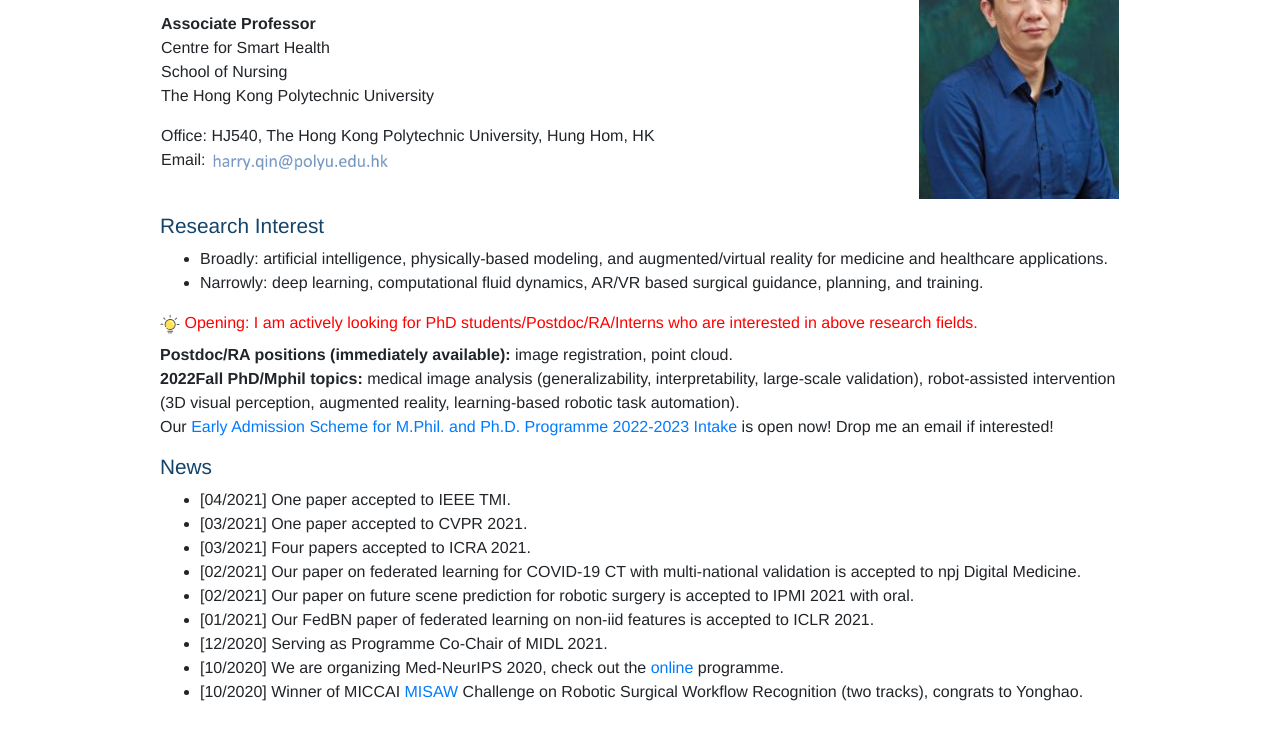
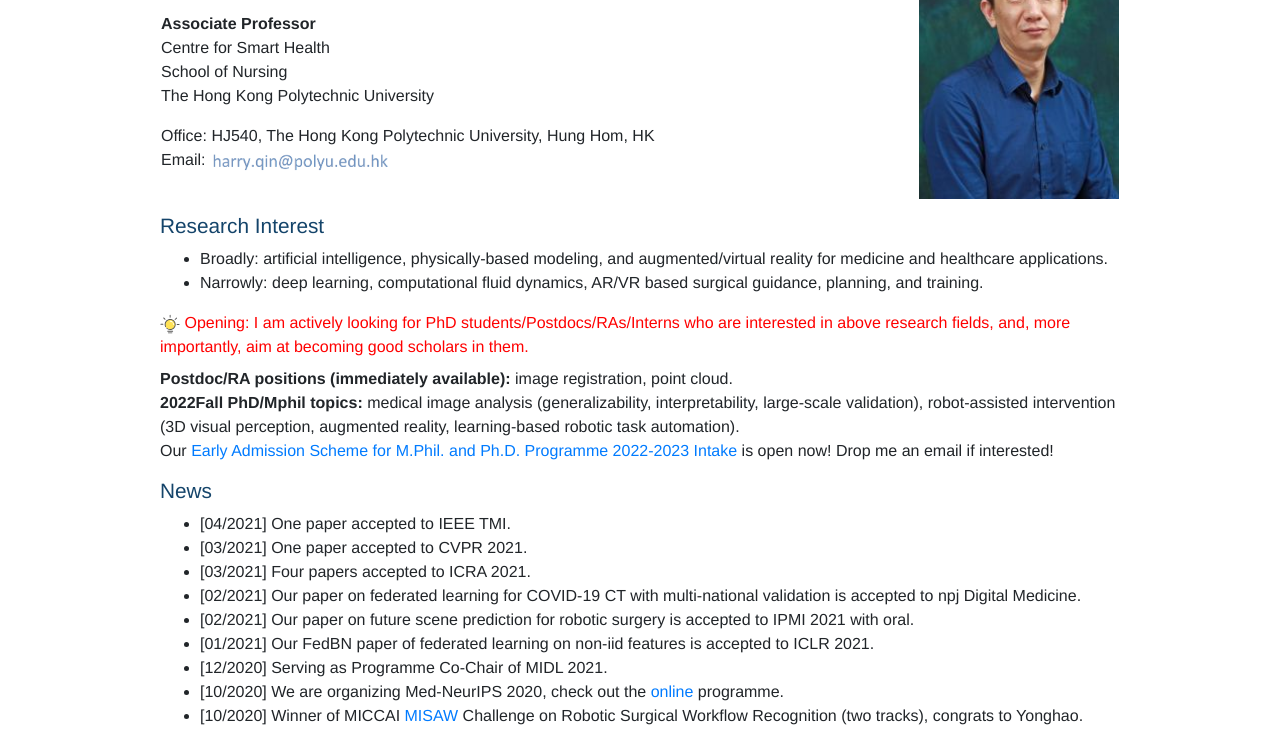
Before and after one commit to harry-qinjing/harry-qinjing.github.io, a plain HTML site: page index.html in a window 1280 px wide. Shown: the part 168-912 px from the top of the page. Before the commit the page ends 888 px from the top, so only its background shows below. Drawn offline with Linux system fonts and the light colour scheme.

Commit message:
Update index.html

```diff
--- a/index.html
+++ b/index.html
@@ -487,7 +487,7 @@
                             d="M653.653 904.344H390.257c-10.88-2.469-18.879-12.058-18.879-23.514s8-21.045 18.718-23.483l0.161-0.031h263.396c10.88 2.469 18.879 12.058 18.879 23.514s-8 21.045-18.718 23.483l-0.161 0.031zM620.658 988.729H423.064c-10.88-2.469-18.879-12.058-18.879-23.514s8-21.045 18.718-23.483l0.161-0.031h197.594c10.88 2.469 18.879 12.058 18.879 23.514s-8 21.045-18.718 23.483l-0.161 0.031zM151.704 551.064H42.477c-12.986 0-23.514-10.528-23.514-23.514s10.528-23.514 23.514-23.514h109.227c12.986 0 23.514 10.528 23.514 23.514s-10.528 23.514-23.514 23.514zM261.499 297.339l-0.199 0.001a23.25 23.25 0 0 1-16.489-6.828l-75.852-75.852a23.404 23.404 0 0 1-5.853-15.524c0-12.986 10.528-23.514 23.514-23.514a23.428 23.428 0 0 1 15.55 5.875l-0.026-0.022 75.852 75.852a23.44 23.44 0 0 1 6.948 16.688c0 12.986-10.528 23.514-23.514 23.514h-0.128 0.007zM518.827 196.267c-12.986 0-23.514-10.528-23.514-23.514V64.095c0-12.986 10.528-23.514 23.514-23.514s23.514 10.528 23.514 23.514v108.658c0 12.986-10.528 23.514-23.514 23.514zM772.361 307.01h-0.121c-12.986 0-23.514-10.528-23.514-23.514a23.437 23.437 0 0 1 6.947-16.686l75.853-75.853a23.404 23.404 0 0 1 15.524-5.853c12.986 0 23.514 10.528 23.514 23.514a23.428 23.428 0 0 1-5.875 15.55l0.022-0.026-75.852 75.852c-4.198 4.29-10.03 6.965-16.488 7.016h-0.01zM981.523 564.907H872.296c-12.986 0-23.514-10.528-23.514-23.514s10.528-23.514 23.514-23.514h108.279c12.986 0 23.514 10.528 23.514 23.514s-10.528 23.514-23.514 23.514z"
                             fill="#555555" p-id="1231"></path>
             </svg>
-                        <font color="red">Opening: I am actively looking for PhD students/Postdoc/RA/Interns who are interested in above research fields. </font> <br><br>
+                        <font color="red">Opening: I am actively looking for PhD students/Postdocs/RAs/Interns who are interested in above research fields, and, more importantly, aim at becoming good scholars in them. </font> <br><br>
                         <!--&nbsp;&nbsp;&nbsp;&nbsp;&nbsp;&nbsp;&nbsp;&nbsp;&nbsp;&nbsp;&nbsp;&nbsp;&nbsp;&nbsp;&nbsp;&nbsp;&nbsp;&nbsp;&nbsp;&nbsp;&nbsp;-->
                         <p style="margin-top:-16px"><b>Postdoc/RA positions (immediately available):</b> image registration, point cloud.
                         <p style="margin-top:-16px"><b>2022Fall PhD/Mphil topics:</b> medical image analysis (generalizability, interpretability, large-scale validation), robot-assisted intervention (3D visual perception, augmented reality, learning-based robotic task automation).
```
